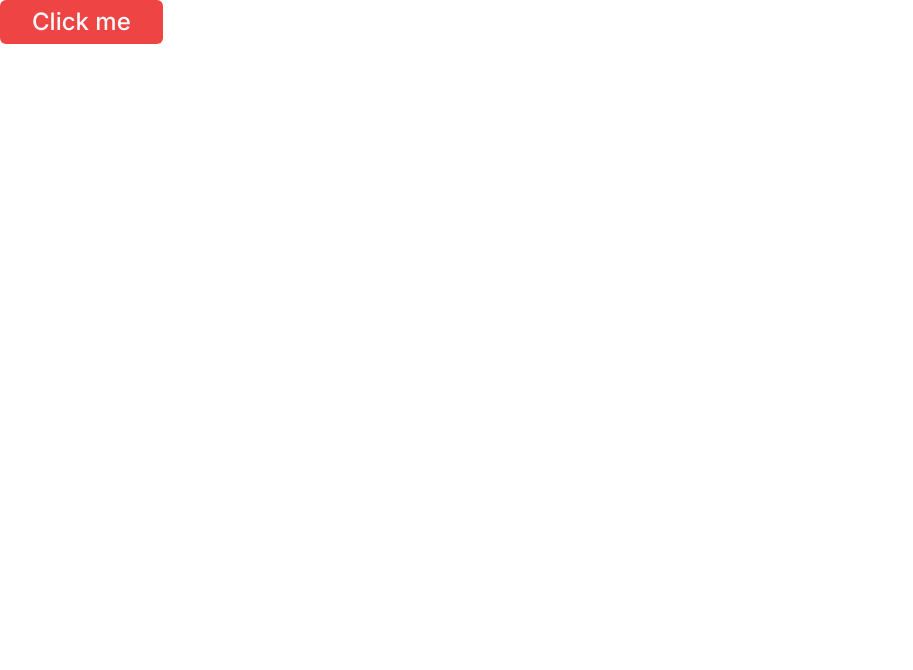
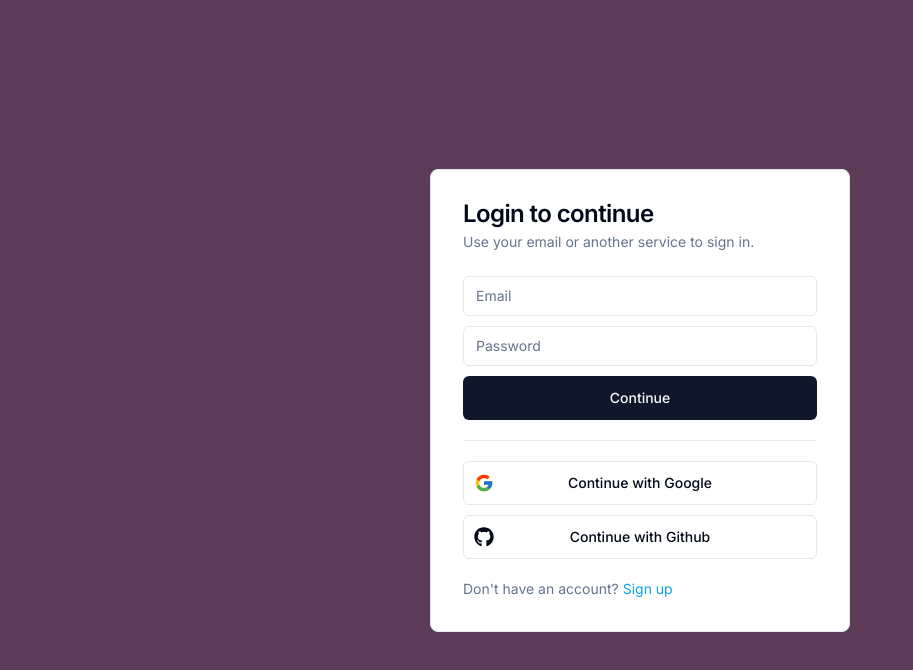
Before and after one commit to riskezwn/slack-clone, a Next.js app: page / in a window 1280 px wide. Shown: the top 670 px of the page, without its empty margins (0-913 px from the left). Built offline with nearby package versions, Linux system fonts and the light colour scheme.

Commit message:
add sign-in and sign-up cards components and auth screen

```diff
--- a/src/app/globals.css
+++ b/src/app/globals.css
@@ -1,6 +1,12 @@
 @tailwind base;
 @tailwind components;
 @tailwind utilities;
+
+html,
+body,
+:root {
+  height: 100%;
+}
 
 @layer base {
   :root {
--- a/src/app/page.tsx
+++ b/src/app/page.tsx
@@ -1,9 +1,5 @@
-import { Button } from '@/components/ui/button';
+import { AuthScreen } from '@/features/auth/components/auth-screen';
 
 export default function Home() {
-  return (
-    <Button className="flex bg-red-500 text-2xl" size="lg">
-      Click me
-    </Button>
-  );
+  return <AuthScreen />;
 }
--- /dev/null
+++ b/src/features/auth/components/auth-screen.tsx
@@ -0,0 +1,22 @@
+'use client';
+
+import { useState } from 'react';
+import { SignInFlow } from '../types';
+import { SignInCard } from './sign-in-card';
+import { SignUpCard } from './sign-up-card';
+
+export const AuthScreen = () => {
+  const [state, setState] = useState<SignInFlow>('signIn');
+
+  return (
+    <div className="flex h-full items-center justify-center bg-[#5C3B58]">
+      <div className="md:h-auto md:w-[420px]">
+        {state === 'signIn' ? (
+          <SignInCard setState={setState} />
+        ) : (
+          <SignUpCard setState={setState} />
+        )}
+      </div>
+    </div>
+  );
+};
--- /dev/null
+++ b/src/features/auth/components/sign-in-card.tsx
@@ -0,0 +1,87 @@
+import { Button } from '@/components/ui/button';
+import {
+  Card,
+  CardContent,
+  CardDescription,
+  CardHeader,
+  CardTitle,
+} from '@/components/ui/card';
+import { Input } from '@/components/ui/input';
+import { Separator } from '@/components/ui/separator';
+import { FcGoogle } from 'react-icons/fc';
+import { FaGithub } from 'react-icons/fa';
+import { SignInFlow } from '../types';
+import { useState } from 'react';
+
+interface SignInCardProps {
+  setState: (state: SignInFlow) => void;
+}
+
+export const SignInCard = ({ setState }: SignInCardProps) => {
+  const [email, setEmail] = useState('');
+  const [password, setPassword] = useState('');
+
+  return (
+    <Card className="h-full w-full p-8">
+      <CardHeader className="px-0 pt-0">
+        <CardTitle>Login to continue</CardTitle>
+        <CardDescription>Use your email or another service to sign in.</CardDescription>
+      </CardHeader>
+      <CardContent className="space-y-5 px-0 pb-0">
+        <form className="space-y-2.5">
+          <Input
+            disabled={false}
+            value={email}
+            onChange={(e) => setEmail(e.target.value)}
+            placeholder="Email"
+            type="email"
+            required
+          />
+          <Input
+            disabled={false}
+            value={password}
+            onChange={(e) => setPassword(e.target.value)}
+            placeholder="Password"
+            type="password"
+            required
+          />
+          <Button type="submit" className="w-full" size="lg" disabled={false}>
+            Continue
+          </Button>
+        </form>
+        <Separator />
+        <div className="flex flex-col gap-y-2.5">
+          <Button
+            disabled={false}
+            onClick={() => {}}
+            variant="outline"
+            size="lg"
+            className="relative w-full"
+          >
+            <FcGoogle className="absolute left-2.5 size-5" />
+            Continue with Google
+          </Button>
+          <Button
+            disabled={false}
+            onClick={() => {}}
+            variant="outline"
+            size="lg"
+            className="relative w-full"
+          >
+            <FaGithub className="absolute left-2.5 size-5" />
+            Continue with Github
+          </Button>
+        </div>
+        <p className="text-sm text-muted-foreground">
+          Don&apos;t have an account?{' '}
+          <span
+            onClick={() => setState('signUp')}
+            className="cursor-pointer text-sky-500 hover:underline"
+          >
+            Sign up
+          </span>
+        </p>
+      </CardContent>
+    </Card>
+  );
+};
--- /dev/null
+++ b/src/features/auth/components/sign-up-card.tsx
@@ -0,0 +1,96 @@
+import { Button } from '@/components/ui/button';
+import {
+  Card,
+  CardContent,
+  CardDescription,
+  CardHeader,
+  CardTitle,
+} from '@/components/ui/card';
+import { Input } from '@/components/ui/input';
+import { Separator } from '@/components/ui/separator';
+import { FcGoogle } from 'react-icons/fc';
+import { FaGithub } from 'react-icons/fa';
+import { SignInFlow } from '../types';
+import { useState } from 'react';
+
+interface SignUpCardProps {
+  setState: (state: SignInFlow) => void;
+}
+
+export const SignUpCard = ({ setState }: SignUpCardProps) => {
+  const [email, setEmail] = useState('');
+  const [password, setPassword] = useState('');
+  const [confirmPassword, setConfirmPassword] = useState('');
+
+  return (
+    <Card className="h-full w-full p-8">
+      <CardHeader className="px-0 pt-0">
+        <CardTitle>Sign up to continue</CardTitle>
+        <CardDescription>Use your email or another service to sign up.</CardDescription>
+      </CardHeader>
+      <CardContent className="space-y-5 px-0 pb-0">
+        <form className="space-y-2.5">
+          <Input
+            disabled={false}
+            value={email}
+            onChange={(e) => setEmail(e.target.value)}
+            placeholder="Email"
+            type="email"
+            required
+          />
+          <Input
+            disabled={false}
+            value={password}
+            onChange={(e) => setPassword(e.target.value)}
+            placeholder="Password"
+            type="password"
+            required
+          />
+          <Input
+            disabled={false}
+            value={confirmPassword}
+            onChange={(e) => setConfirmPassword(e.target.value)}
+            placeholder="Confirm password"
+            type="password"
+            required
+          />
+          <Button type="submit" className="w-full" size="lg" disabled={false}>
+            Continue
+          </Button>
+        </form>
+        <Separator />
+        <div className="flex flex-col gap-y-2.5">
+          <Button
+            disabled={false}
+            onClick={() => {}}
+            variant="outline"
+            size="lg"
+            className="relative w-full"
+          >
+            <FcGoogle className="absolute left-2.5 size-5" />
+            Continue with Google
+          </Button>
+          <Button
+            disabled={false}
+            onClick={() => {}}
+            variant="outline"
+            size="lg"
+            className="relative w-full"
+          >
+            <FaGithub className="absolute left-2.5 size-5" />
+            Continue with Github
+          </Button>
+        </div>
+        <p className="text-sm text-muted-foreground">
+          Already have an account?{' '}
+          <span
+            onClick={() => setState('signIn')}
+            className="cursor-pointer text-sky-500 hover:underline"
+          >
+            Sign in
+          </span>
+        </p>
+      </CardContent>
+    </Card>
+  );
+};
--- /dev/null
+++ b/src/features/auth/types.ts
@@ -0,0 +1 @@
+export type SignInFlow = 'signIn' | 'signUp';
```
